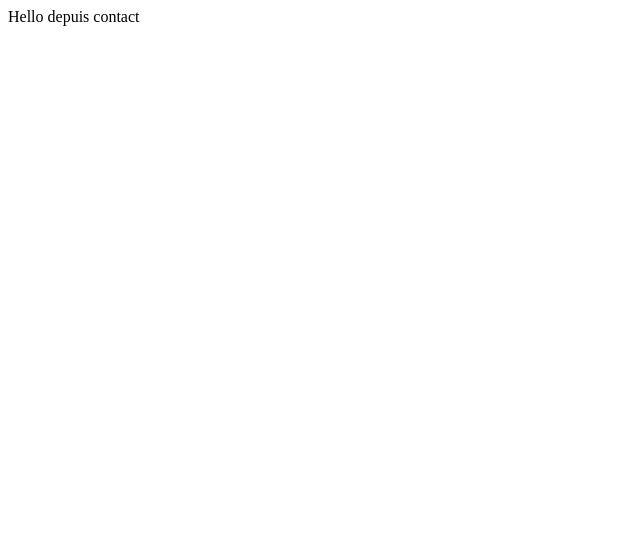
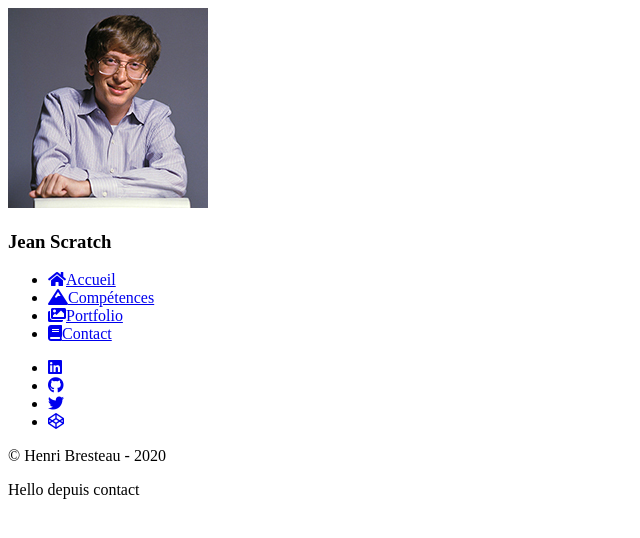
Before and after one commit to HenriBresteau/react-cv, a React (Create React App) app: page /contact in a window 1280 px wide. Shown: the top 538 px of the page, without its empty margins (0-640 px from the left). Built offline with nearby package versions, Linux system fonts and the light colour scheme.

Commit message:
Navigation sur toutes les pages

```diff
--- a/src/pages/Contact.js
+++ b/src/pages/Contact.js
@@ -1,8 +1,10 @@
 import React from 'react';
+import Navigation from '../components/Navigation';
 
 const Contact = () => {
     return (
         <div>
+            <Navigation />
             Hello depuis contact
         </div>
     )   ;
--- a/src/pages/Knowledges.js
+++ b/src/pages/Knowledges.js
@@ -1,8 +1,10 @@
 import React from 'react';
+import Navigation from '../components/Navigation';
 
 const Knowledges = () => {
     return (
         <div>
+            <Navigation />
             Compétences
         </div>
     );
--- a/src/pages/Portfolio.js
+++ b/src/pages/Portfolio.js
@@ -1,8 +1,10 @@
 import React from 'react';
+import Navigation from '../components/Navigation';
 
 const Portfolio = () => {
     return (
         <div>
+            <Navigation />
             Portfolio
         </div>
     );
```
